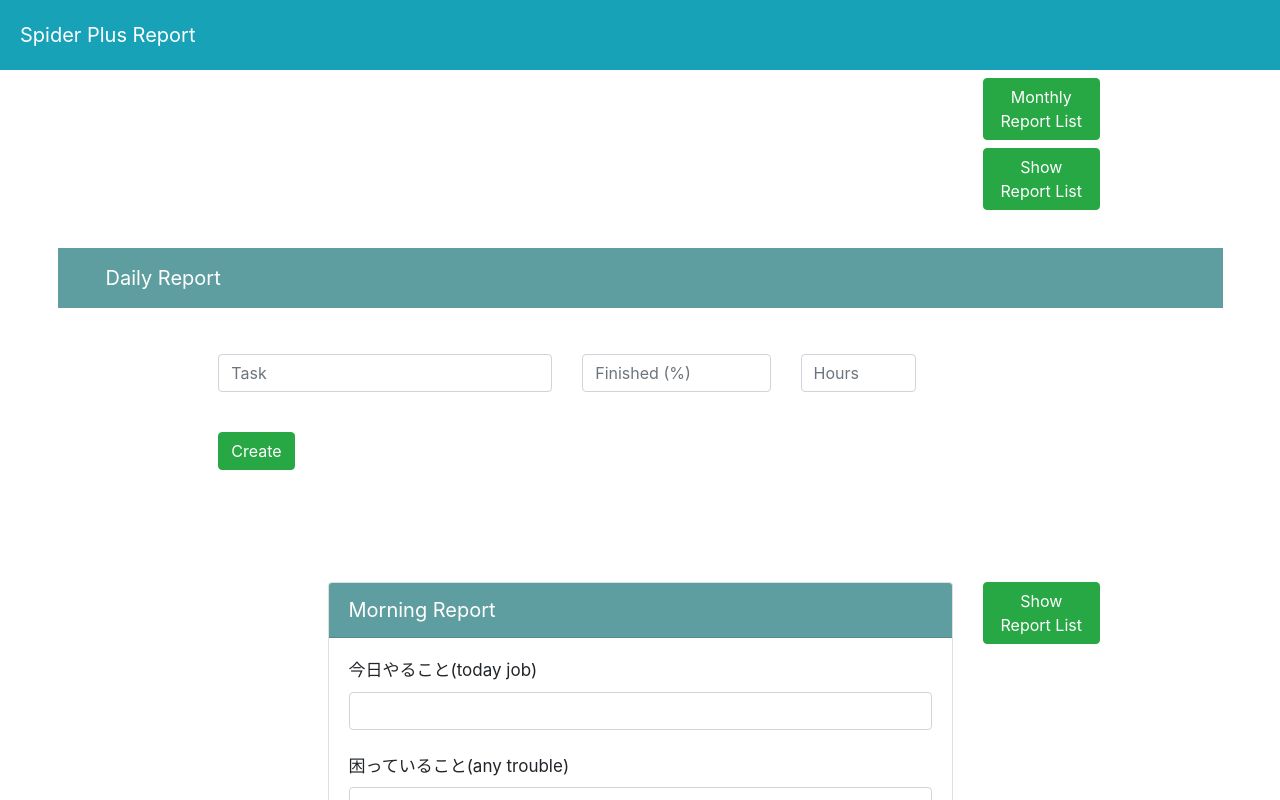
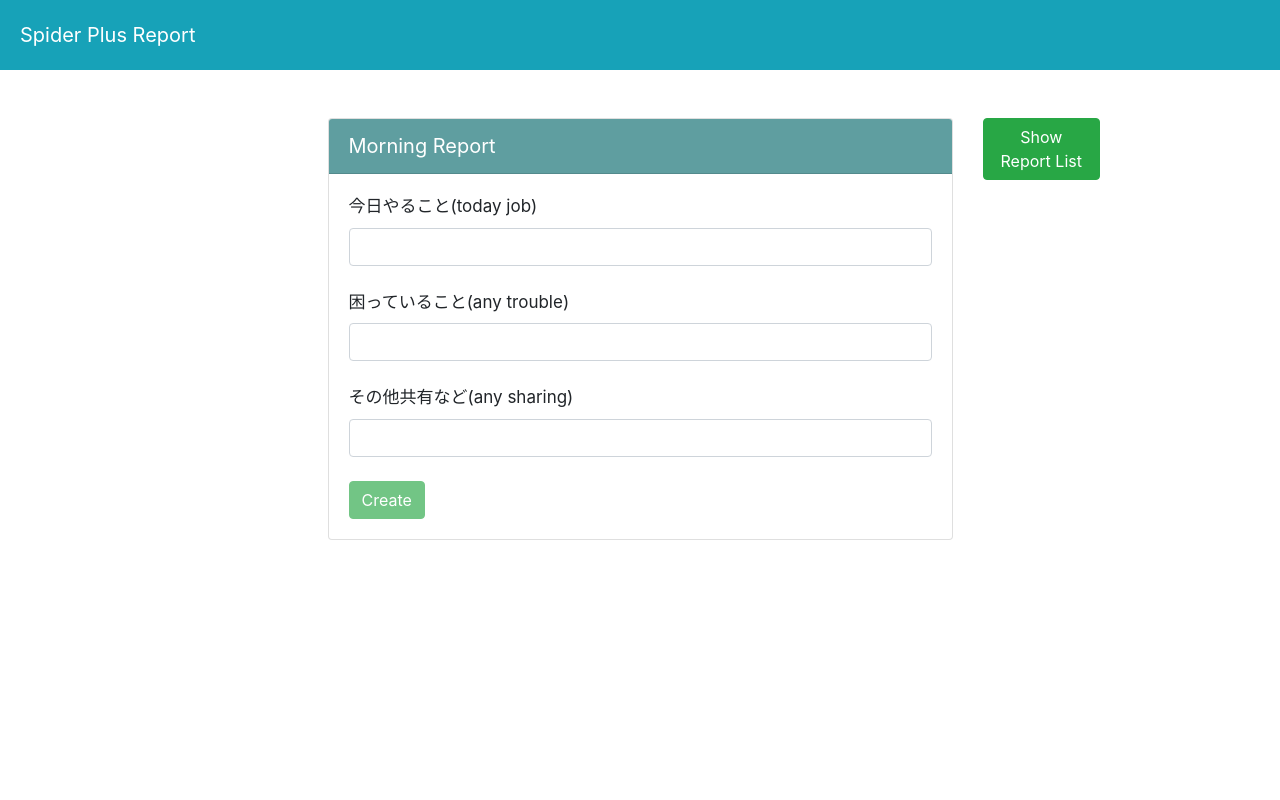
Before and after one commit to Theint-Haymann-Hnin/spider-plus-report-app, a Nuxt app: page /scmreport in a window 1280 px wide. Shown: the top 800 px of the page. Built offline with nearby package versions, Linux system fonts and the light colour scheme.

Commit message:
del condition

```diff
--- a/pages/scmreport.vue
+++ b/pages/scmreport.vue
@@ -2,8 +2,7 @@
   <div>
     <navbar></navbar>
     <!-- scm report (12 to 5) -->
-    <!-- <div v-if="this.currenttime > 11 && this.currenttime < 13"> -->
-    <div>
+    <div v-if="this.currenttime > 11 && this.currenttime < 13">
       <div class="row mt-2">
         <div class="col-md-3"></div>
         <div class="col-md-3"></div>
```
